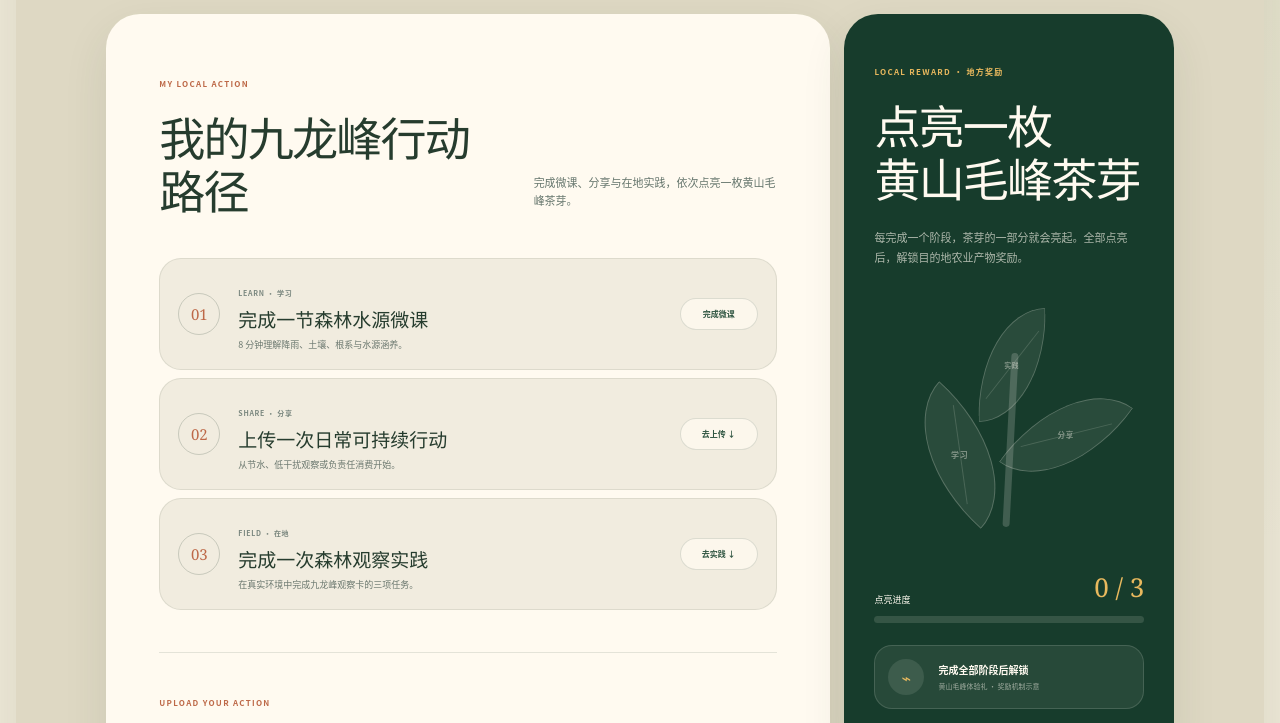
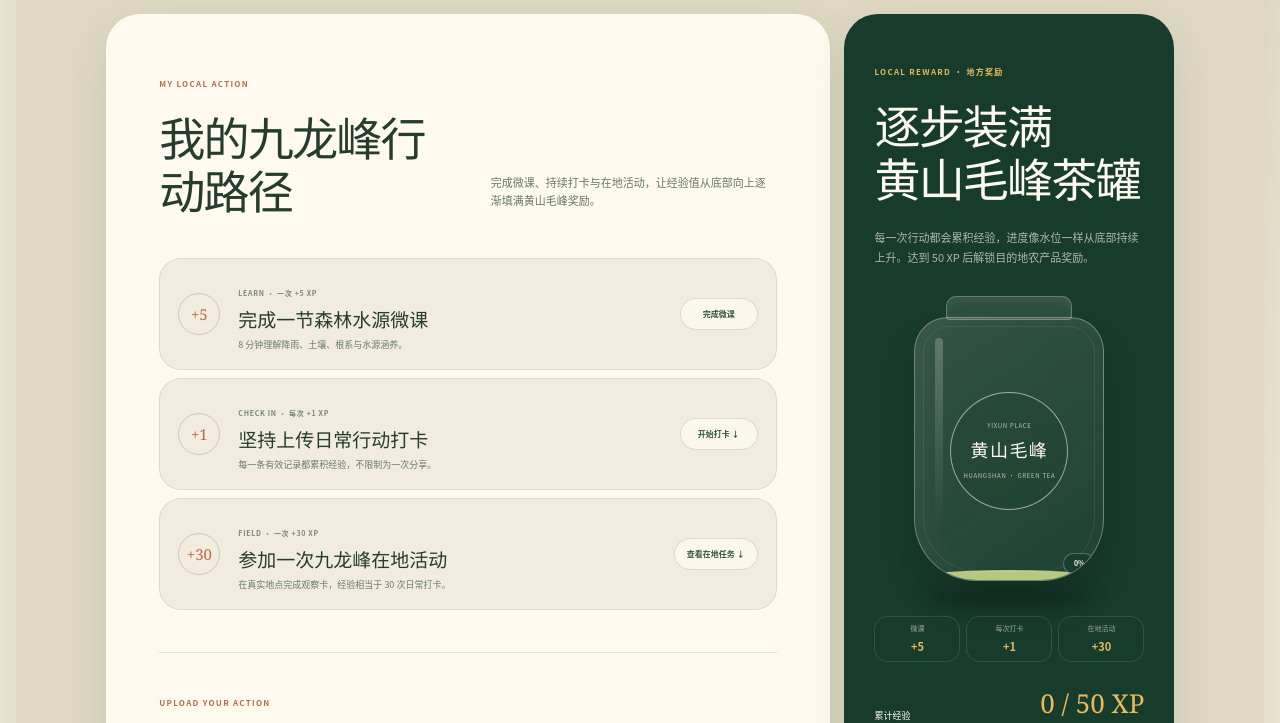
Before and after one commit to Adrian-stig/Yixun, a Next.js app: page /places/huangshan/workshop in a window 1280 px wide. Shown: the part 1565-2288 px from the top of the page. Built offline with nearby package versions, Linux system fonts and the light colour scheme.

Commit message:
Redesign Huangshan reward as continuous XP fill

```diff
--- a/app/places/huangshan/HuangshanExperience.tsx
+++ b/app/places/huangshan/HuangshanExperience.tsx
@@ -142,9 +142,13 @@
   courseCompleted?: boolean;
   completedTasks?: string[];
   actionRecords?: ActionRecord[];
+  checkInCount?: number;
 };
 
 const actionStorageKey = "yixun-huangshan-action-v1";
+const rewardGoalXp = 50;
+const courseXp = 5;
+const fieldActivityXp = 30;
 
 function todayLabel() {
   return new Intl.DateTimeFormat("zh-CN", { month: "2-digit", day: "2-digit" }).format(new Date());
@@ -162,6 +166,7 @@
   const [completedTasks, setCompletedTasks] = useState<string[]>([]);
   const [courseCompleted, setCourseCompleted] = useState(false);
   const [actionRecords, setActionRecords] = useState<ActionRecord[]>([]);
+  const [checkInCount, setCheckInCount] = useState(0);
   const [uploadPreview, setUploadPreview] = useState("");
   const [uploadName, setUploadName] = useState("");
   const [storageReady, setStorageReady] = useState(false);
@@ -174,8 +179,12 @@
   const currentValue = forestValues.find((item) => item.id === activeValue) ?? forestValues[0];
   const progress = Math.round((completedTasks.length / fieldTasks.length) * 100);
   const fieldPracticeCompleted = completedTasks.length === fieldTasks.length;
-  const rewardSegments = [courseCompleted, actionRecords.length > 0, fieldPracticeCompleted];
-  const rewardProgress = rewardSegments.filter(Boolean).length;
+  const earnedCourseXp = courseCompleted ? courseXp : 0;
+  const earnedFieldXp = fieldPracticeCompleted ? fieldActivityXp : 0;
+  const totalXp = earnedCourseXp + checkInCount + earnedFieldXp;
+  const rewardFill = Math.min(100, Math.round((totalXp / rewardGoalXp) * 100));
+  const rewardUnlocked = totalXp >= rewardGoalXp;
+  const remainingXp = Math.max(0, rewardGoalXp - totalXp);
 
   useEffect(() => {
     const timeout = window.setTimeout(() => {
@@ -185,7 +194,16 @@
           const parsed = JSON.parse(saved) as StoredActionProgress;
           if (typeof parsed.courseCompleted === "boolean") setCourseCompleted(parsed.courseCompleted);
           if (Array.isArray(parsed.completedTasks)) setCompletedTasks(parsed.completedTasks);
-          if (Array.isArray(parsed.actionRecords)) setActionRecords(parsed.actionRecords);
+          if (Array.isArray(parsed.actionRecords)) {
+            setActionRecords(parsed.actionRecords);
+            setCheckInCount(
+              typeof parsed.checkInCount === "number" && parsed.checkInCount >= 0
+                ? Math.floor(parsed.checkInCount)
+                : parsed.actionRecords.length,
+            );
+          } else if (typeof parsed.checkInCount === "number" && parsed.checkInCount >= 0) {
+            setCheckInCount(Math.floor(parsed.checkInCount));
+          }
         }
       } catch {
         // The default progress remains available when browser storage is unavailable.
@@ -199,11 +217,11 @@
   useEffect(() => {
     if (!storageReady) return;
     try {
-      window.localStorage.setItem(actionStorageKey, JSON.stringify({ courseCompleted, completedTasks, actionRecords }));
+      window.localStorage.setItem(actionStorageKey, JSON.stringify({ courseCompleted, completedTasks, actionRecords, checkInCount }));
     } catch {
       // The module continues in memory when browser storage is full or disabled.
     }
-  }, [actionRecords, completedTasks, courseCompleted, storageReady]);
+  }, [actionRecords, checkInCount, completedTasks, courseCompleted, storageReady]);
 
   useEffect(() => {
     if (!lightboxOpen) return;
@@ -231,9 +249,14 @@
   };
 
   const toggleTask = (task: string) => {
-    setCompletedTasks((current) =>
-      current.includes(task) ? current.filter((item) => item !== task) : [...current, task],
-    );
+    if (fieldPracticeCompleted) return;
+    const nextTasks = completedTasks.includes(task)
+      ? completedTasks.filter((item) => item !== task)
+      : [...completedTasks, task];
+    setCompletedTasks(nextTasks);
+    if (nextTasks.length === fieldTasks.length) {
+      setActionNotice(`在地活动完成，奖励进度 +${fieldActivityXp} XP`);
+    }
   };
 
   const handlePhoto = (event: React.ChangeEvent<HTMLInputElement>) => {
@@ -270,10 +293,11 @@
       date: todayLabel(),
     };
     setActionRecords((current) => [record, ...current].slice(0, 8));
+    setCheckInCount((current) => current + 1);
     setUploadPreview("");
     setUploadName("");
     event.currentTarget.reset();
-    setActionNotice("日常行动已记录，茶芽点亮一部分");
+    setActionNotice("打卡成功，黄山毛峰奖励进度 +1 XP");
   };
 
   return (
@@ -389,31 +413,31 @@
           <div className={styles.moduleMain}>
             <div className={styles.moduleTitle}>
               <div><span>MY LOCAL ACTION</span><h2>我的九龙峰行动路径</h2></div>
-              <p>完成微课、分享与在地实践，依次点亮一枚黄山毛峰茶芽。</p>
+              <p>完成微课、持续打卡与在地活动，让经验值从底部向上逐渐填满黄山毛峰奖励。</p>
             </div>
 
             <div className={styles.rewardSteps}>
               <article className={courseCompleted ? styles.completedStep : ""}>
-                <span>{courseCompleted ? "✓" : "01"}</span>
-                <div><small>LEARN · 学习</small><h3>完成一节森林水源微课</h3><p>8 分钟理解降雨、土壤、根系与水源涵养。</p></div>
-                <button onClick={() => { setCourseCompleted(true); setActionNotice("微课已完成，茶芽点亮一部分"); }} disabled={courseCompleted}>{courseCompleted ? "已点亮" : "完成微课"}</button>
+                <span>{courseCompleted ? "✓" : `+${courseXp}`}</span>
+                <div><small>LEARN · 一次 +{courseXp} XP</small><h3>完成一节森林水源微课</h3><p>8 分钟理解降雨、土壤、根系与水源涵养。</p></div>
+                <button onClick={() => { setCourseCompleted(true); setActionNotice(`微课完成，奖励进度 +${courseXp} XP`); }} disabled={courseCompleted}>{courseCompleted ? `已获得 ${courseXp} XP` : "完成微课"}</button>
               </article>
-              <article className={actionRecords.length > 0 ? styles.completedStep : ""}>
-                <span>{actionRecords.length > 0 ? "✓" : "02"}</span>
-                <div><small>SHARE · 分享</small><h3>上传一次日常可持续行动</h3><p>从节水、低干扰观察或负责任消费开始。</p></div>
-                <a href="#daily-action-form">{actionRecords.length > 0 ? "继续分享" : "去上传"} ↓</a>
+              <article className={checkInCount > 0 ? styles.completedStep : ""}>
+                <span>+1</span>
+                <div><small>CHECK IN · 每次 +1 XP</small><h3>坚持上传日常行动打卡</h3><p>每一条有效记录都累积经验，不限制为一次分享。</p></div>
+                <a href="#daily-action-form">{checkInCount > 0 ? `继续打卡 · 已 ${checkInCount} 次` : "开始打卡"} ↓</a>
               </article>
               <article className={fieldPracticeCompleted ? styles.completedStep : ""}>
-                <span>{fieldPracticeCompleted ? "✓" : "03"}</span>
-                <div><small>FIELD · 在地</small><h3>完成一次森林观察实践</h3><p>在真实环境中完成九龙峰观察卡的三项任务。</p></div>
-                <a href="#action">{fieldPracticeCompleted ? "再次查看" : "去实践"} ↓</a>
+                <span>{fieldPracticeCompleted ? "✓" : `+${fieldActivityXp}`}</span>
+                <div><small>FIELD · 一次 +{fieldActivityXp} XP</small><h3>参加一次九龙峰在地活动</h3><p>在真实地点完成观察卡，经验相当于 {fieldActivityXp} 次日常打卡。</p></div>
+                <a href="#action">{fieldPracticeCompleted ? `已获得 ${fieldActivityXp} XP` : "查看在地任务"} ↓</a>
               </article>
             </div>
 
             <form className={styles.actionForm} id="daily-action-form" onSubmit={submitDailyAction}>
               <div className={styles.formHeading}>
                 <div><span>UPLOAD YOUR ACTION</span><h3>上传我的日常行动</h3></div>
-                <small>首版记录仅保存在当前设备</small>
+                <small>累计 {checkInCount} 次打卡 · 首版记录仅保存在当前设备</small>
               </div>
               <div className={styles.actionFormGrid}>
                 <div>
@@ -442,13 +466,13 @@
               </div>
               <div className={styles.formSubmit}>
                 <span>请勿上传包含电话、住址等敏感信息的内容。图片仅用于当前会话预览。</span>
-                <button type="submit">记录并点亮茶芽 <b>↗</b></button>
+                <button type="submit">记录并获得 1 XP <b>↗</b></button>
               </div>
             </form>
 
             {actionRecords.length > 0 && (
               <div className={styles.myRecords}>
-                <div><span>我的行动记录</span><small>{actionRecords.length} 次分享</small></div>
+                <div><span>最近行动记录</span><small>累计 {checkInCount} 次打卡</small></div>
                 {actionRecords.slice(0, 3).map((record) => (
                   <article key={record.id}>
                     <span>{record.type}</span><p>{record.note}</p><small>{record.date}{record.photoName ? " · 已选择照片" : ""}</small>
@@ -460,21 +484,33 @@
 
           <aside className={styles.rewardCard}>
             <span className={styles.rewardEyebrow}>LOCAL REWARD · 地方奖励</span>
-            <h2>点亮一枚<br />黄山毛峰茶芽</h2>
-            <p>每完成一个阶段，茶芽的一部分就会亮起。全部点亮后，解锁目的地农业产物奖励。</p>
-            <div className={styles.teaVisual} role="img" aria-label={`黄山毛峰茶芽已点亮 ${rewardProgress} / 3 部分`}>
-              <span className={styles.teaStem} />
-              <span className={`${styles.teaLeaf} ${styles.leafOne} ${rewardSegments[0] ? styles.litLeaf : ""}`}><i>学习</i></span>
-              <span className={`${styles.teaLeaf} ${styles.leafTwo} ${rewardSegments[1] ? styles.litLeaf : ""}`}><i>分享</i></span>
-              <span className={`${styles.teaLeaf} ${styles.leafThree} ${rewardSegments[2] ? styles.litLeaf : ""}`}><i>实践</i></span>
+            <h2>逐步装满<br />黄山毛峰茶罐</h2>
+            <p>每一次行动都会累积经验，进度像水位一样从底部持续上升。达到 {rewardGoalXp} XP 后解锁目的地农产品奖励。</p>
+            <div className={styles.productMeter} role="img" aria-label={`黄山毛峰奖励已积累 ${totalXp} / ${rewardGoalXp} 经验值`}>
+              <span className={styles.productCap} />
+              <div className={styles.productVessel}>
+                <span className={styles.productFill} style={{ height: `${rewardFill}%` }} />
+                <span className={styles.productLevel} style={{ bottom: `max(6px, calc(${rewardFill}% - 8px))` }}>{rewardFill}%</span>
+                <div className={styles.productSeal}>
+                  <small>YIXUN PLACE</small>
+                  <strong>黄山毛峰</strong>
+                  <i>HUANGSHAN · GREEN TEA</i>
+                </div>
+              </div>
+              <span className={styles.productShadow} />
+            </div>
+            <div className={styles.xpLegend} aria-label="经验值规则">
+              <span>微课 <strong>+{courseXp}</strong></span>
+              <span>每次打卡 <strong>+1</strong></span>
+              <span>在地活动 <strong>+{fieldActivityXp}</strong></span>
             </div>
             <div className={styles.rewardProgress}>
-              <div><span>点亮进度</span><strong>{rewardProgress} / 3</strong></div>
-              <div className={styles.rewardTrack}><span style={{ width: `${rewardProgress * 33.333}%` }} /></div>
+              <div><span>累计经验</span><strong>{totalXp} / {rewardGoalXp} XP</strong></div>
+              <div className={styles.rewardTrack}><span style={{ width: `${rewardFill}%` }} /></div>
             </div>
-            <div className={rewardProgress === 3 ? styles.rewardUnlocked : styles.rewardLocked}>
-              <span>{rewardProgress === 3 ? "✓" : "⌁"}</span>
-              <div><strong>{rewardProgress === 3 ? "奖励已解锁" : "完成全部阶段后解锁"}</strong><small>黄山毛峰体验礼 · 奖励机制示意</small></div>
+            <div className={rewardUnlocked ? styles.rewardUnlocked : styles.rewardLocked}>
+              <span>{rewardUnlocked ? "✓" : "⌁"}</span>
+              <div><strong>{rewardUnlocked ? "黄山毛峰奖励已解锁" : `还需 ${remainingXp} XP 解锁`}</strong><small>{rewardUnlocked ? "可进入领取流程 · 奖励机制示意" : "坚持打卡，或参加一次在地活动快速累积"}</small></div>
             </div>
             <small className={styles.rewardNote}>正式礼品、库存与领取规则可在项目运营阶段配置。</small>
           </aside>
@@ -583,8 +619,8 @@
       <section className={styles.actionSection} id="action">
         <div className={styles.actionCopy}>
           <span className={styles.eyebrow}>TAKE ACTION</span>
-          <h2>完成一张<br />九龙峰观察卡</h2>
-          <p>依次完成三项轻量任务。全部完成后，将点亮奖励茶芽的“在地实践”部分；进度保存在当前设备。</p>
+          <h2>参加一次<br />九龙峰在地活动</h2>
+          <p>在真实地点依次完成三项观察任务。全部完成后一次获得 {fieldActivityXp} XP，大幅推进黄山毛峰奖励进度；记录保存在当前设备。</p>
           <div className={styles.progressLabel}><span>完成进度</span><strong>{progress}%</strong></div>
           <div className={styles.progressTrack}><span style={{ width: `${progress}%` }} /></div>
         </div>
--- a/app/places/huangshan/huangshan.module.css
+++ b/app/places/huangshan/huangshan.module.css
@@ -967,90 +967,174 @@
   line-height: 1.8;
 }
 
-.teaVisual {
+.productMeter {
   position: relative;
-  width: 260px;
-  height: 270px;
-  margin: 24px auto 6px;
-}
-
-.teaStem {
+  width: 270px;
+  height: 322px;
+  margin: 20px auto 4px;
+}
+
+.productCap {
   position: absolute;
-  bottom: 35px;
-  left: 128px;
-  width: 7px;
-  height: 174px;
+  z-index: 3;
+  top: 8px;
+  left: 50%;
+  width: 126px;
+  height: 24px;
+  border: 1px solid rgba(255, 250, 240, 0.28);
+  border-radius: 10px 10px 4px 4px;
+  background: rgba(255, 250, 240, 0.1);
+  box-shadow: inset 0 5px 10px rgba(255, 255, 255, 0.05);
+  transform: translateX(-50%);
+}
+
+.productVessel {
+  position: absolute;
+  top: 29px;
+  left: 50%;
+  width: 190px;
+  height: 264px;
+  border: 1px solid rgba(255, 250, 240, 0.34);
+  border-radius: 34px 34px 62px 62px;
+  overflow: hidden;
+  background: linear-gradient(145deg, rgba(255, 250, 240, 0.12), rgba(255, 250, 240, 0.035));
+  box-shadow: inset 15px 0 28px rgba(255, 255, 255, 0.04), 0 24px 34px rgba(0, 0, 0, 0.16);
+  transform: translateX(-50%);
+}
+
+.productVessel::before {
+  position: absolute;
+  z-index: 2;
+  inset: 8px;
+  border: 1px solid rgba(255, 250, 240, 0.08);
+  border-radius: 27px 27px 54px 54px;
+  content: "";
+  pointer-events: none;
+}
+
+.productVessel::after {
+  position: absolute;
+  z-index: 2;
+  top: 20px;
+  bottom: 54px;
+  left: 20px;
+  width: 8px;
   border-radius: 999px;
-  background: rgba(255, 250, 240, 0.18);
-  transform: rotate(3deg);
-}
-
-.teaLeaf {
+  background: linear-gradient(180deg, rgba(255, 255, 255, 0.22), transparent);
+  content: "";
+  pointer-events: none;
+}
+
+.productFill {
   position: absolute;
-  display: grid;
-  width: 82px;
-  height: 130px;
-  place-items: center;
-  border: 1px solid rgba(255, 250, 240, 0.22);
-  border-radius: 100% 0 100% 0;
-  background: rgba(255, 250, 240, 0.08);
-  color: rgba(255, 250, 240, 0.42);
-  transition: background 0.35s ease, color 0.35s ease, box-shadow 0.35s ease;
-}
-
-.teaLeaf::after {
+  right: 0;
+  bottom: 0;
+  left: 0;
+  background:
+    radial-gradient(circle, rgba(255, 250, 240, 0.13) 0 2px, transparent 2.5px) 0 0 / 19px 19px,
+    linear-gradient(180deg, #a7bd72 0%, #7f9d5d 48%, #d0a94e 100%);
+  box-shadow: inset 0 14px 22px rgba(255, 255, 255, 0.08);
+  transition: height 0.55s cubic-bezier(0.2, 0.75, 0.25, 1);
+}
+
+.productFill::before {
   position: absolute;
-  width: 1px;
-  height: 78%;
-  background: currentColor;
+  top: -10px;
+  right: -8px;
+  left: -8px;
+  height: 20px;
+  border-radius: 50%;
+  background: #b8ca82;
+  box-shadow: 0 3px 9px rgba(23, 60, 44, 0.22);
   content: "";
-  opacity: 0.36;
-  transform: rotate(40deg);
-}
-
-.teaLeaf i {
-  z-index: 1;
-  font-size: 8px;
+}
+
+.productSeal {
+  position: absolute;
+  z-index: 3;
+  top: 74px;
+  left: 50%;
+  display: flex;
+  width: 118px;
+  height: 118px;
+  align-items: center;
+  flex-direction: column;
+  justify-content: center;
+  border: 1px solid rgba(255, 250, 240, 0.56);
+  border-radius: 50%;
+  background: rgba(23, 60, 44, 0.22);
+  color: var(--cream);
+  text-align: center;
+  transform: translateX(-50%);
+}
+
+.productSeal small,
+.productSeal i {
+  font-size: 6px;
   font-style: normal;
+  letter-spacing: 0.12em;
+  opacity: 0.7;
+}
+
+.productSeal strong {
+  margin: 7px 0;
+  font-family: var(--display), "STSong", serif;
+  font-size: 18px;
+  font-weight: 500;
+  letter-spacing: 0.08em;
+}
+
+.productLevel {
+  position: absolute;
+  z-index: 4;
+  right: 8px;
+  min-width: 32px;
+  padding: 4px 6px;
+  border: 1px solid rgba(255, 250, 240, 0.28);
+  border-radius: 999px;
+  background: rgba(23, 60, 44, 0.78);
+  color: var(--cream);
+  font-size: 7px;
   font-weight: 700;
-  letter-spacing: 0.08em;
-}
-
-.leafOne {
-  top: 98px;
-  left: 40px;
-  transform: rotate(-48deg);
-}
-
-.leafOne i {
-  transform: rotate(48deg);
-}
-
-.leafTwo {
-  top: 78px;
-  right: 32px;
-  transform: rotate(36deg) scale(0.94);
-}
-
-.leafTwo i {
-  transform: rotate(-36deg);
-}
-
-.leafThree {
-  top: 8px;
-  left: 92px;
-  transform: rotate(-2deg) scale(0.86);
-}
-
-.leafThree i {
-  transform: rotate(2deg);
-}
-
-.teaLeaf.litLeaf {
-  border-color: #b7cb76;
-  background: #8fa95d;
-  box-shadow: 0 0 0 8px rgba(143, 169, 93, 0.1), 0 12px 28px rgba(0, 0, 0, 0.2);
-  color: var(--cream);
+  text-align: center;
+  transition: bottom 0.55s cubic-bezier(0.2, 0.75, 0.25, 1);
+}
+
+.productShadow {
+  position: absolute;
+  bottom: 4px;
+  left: 50%;
+  width: 172px;
+  height: 18px;
+  border-radius: 50%;
+  background: rgba(0, 0, 0, 0.2);
+  filter: blur(8px);
+  transform: translateX(-50%);
+}
+
+.xpLegend {
+  display: grid;
+  grid-template-columns: repeat(3, 1fr);
+  gap: 6px;
+  margin: 6px 0 22px;
+}
+
+.xpLegend span {
+  display: flex;
+  min-height: 46px;
+  align-items: center;
+  flex-direction: column;
+  justify-content: center;
+  border: 1px solid rgba(255, 250, 240, 0.12);
+  border-radius: 13px;
+  color: rgba(255, 250, 240, 0.56);
+  font-size: 7px;
+}
+
+.xpLegend strong {
+  margin-top: 4px;
+  color: var(--sun);
+  font-size: 11px;
 }
 
 .rewardProgress > div:first-child {
@@ -1762,7 +1846,7 @@
     min-height: auto;
   }
 
-  .teaVisual {
+  .productMeter {
     margin-top: 10px;
   }
 }
@@ -2168,7 +2252,8 @@
   .valueList button,
   .taskList button,
   .progressTrack span,
-  .teaLeaf,
+  .productFill,
+  .productLevel,
   .rewardTrack span {
     transition: none;
   }
```
